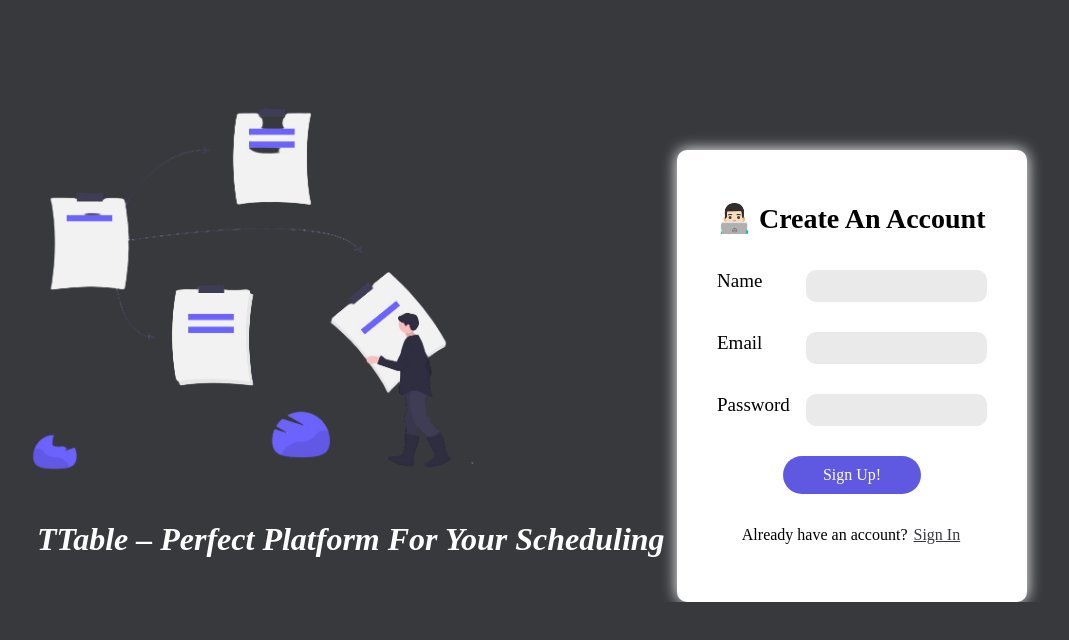
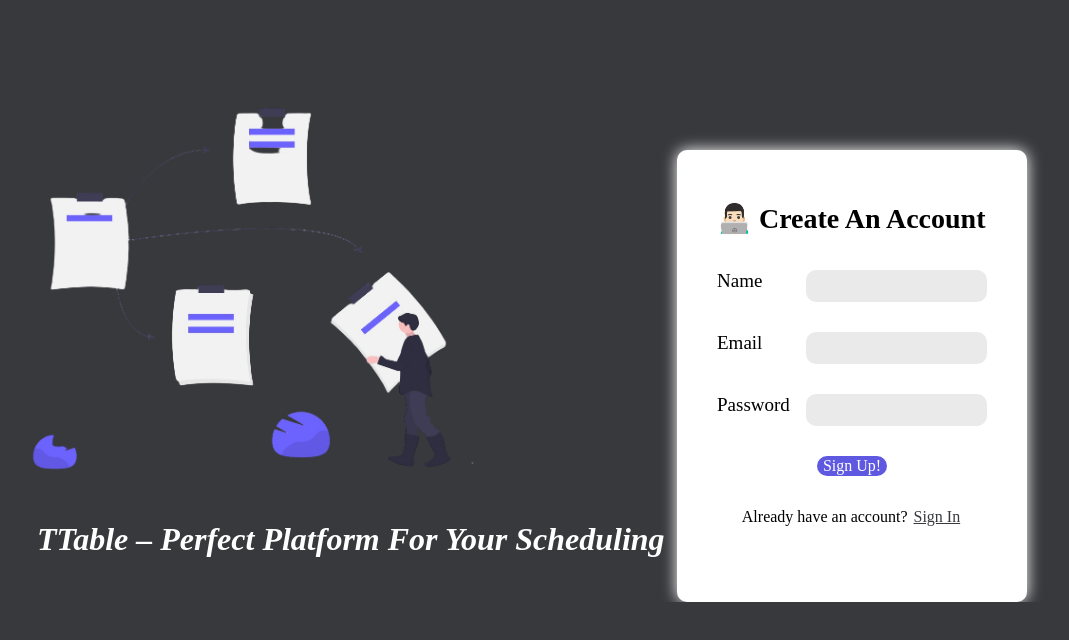
Before and after one commit to msaaddev/TTable, a React (Create React App) app in the folder frontend/: page / in a window 1280 px wide. Shown: the top 640 px of the page, without its empty margins (103-1172 px from the left). Built offline with nearby package versions, Linux system fonts and the light colour scheme; a web font is replaced by a local one.

Commit message:
👌 IMPROVE: changed sign-up padding

```diff
--- a/frontend/src/styles/homepage.css
+++ b/frontend/src/styles/homepage.css
@@ -95,7 +95,7 @@
 
 .hp_signup_btn button {
     background-color: #5f58e1;
-    padding: 10px 40px;
+    padding: 10px, 60px;
     font-family: 'Song Myung', serif;
     font-size: 16px;
     border: none;
```
